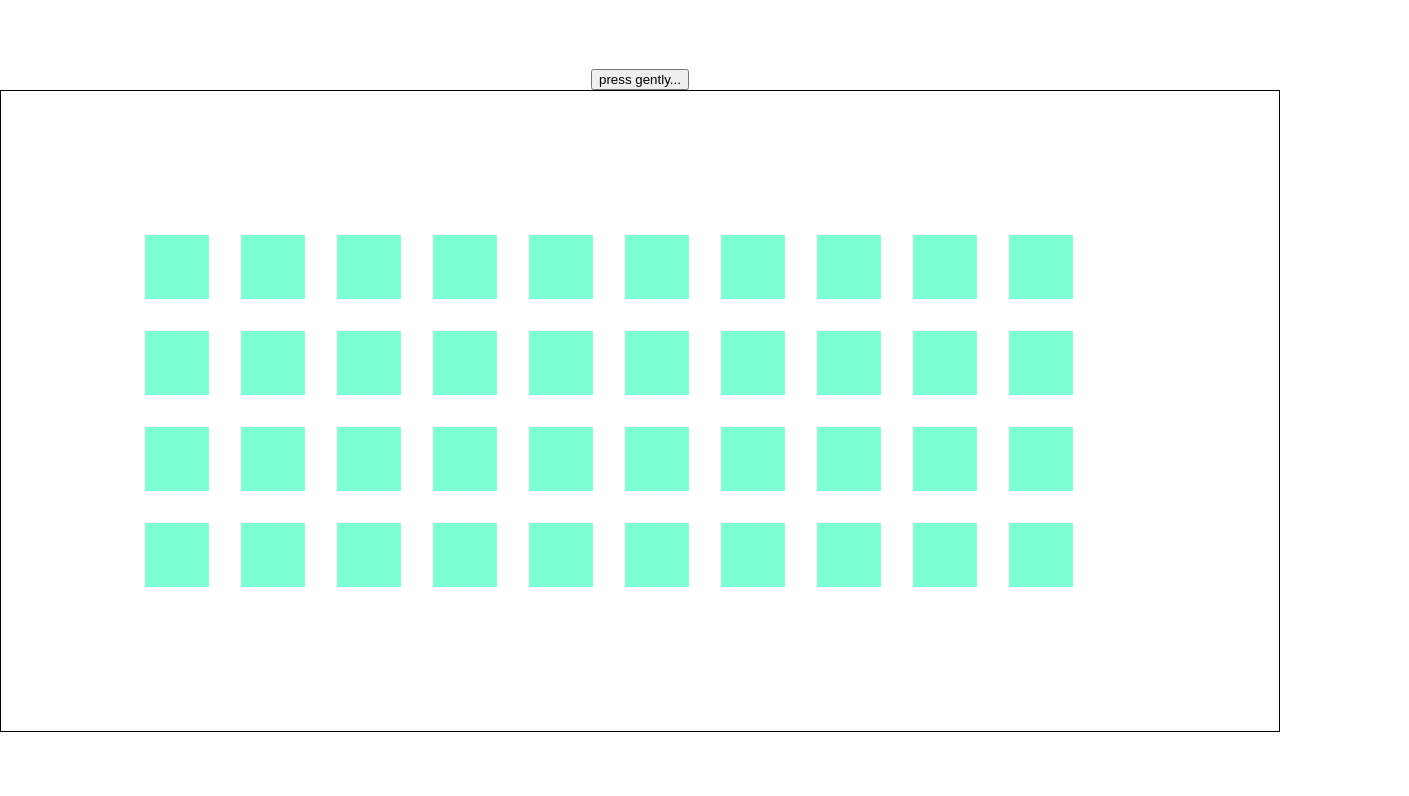
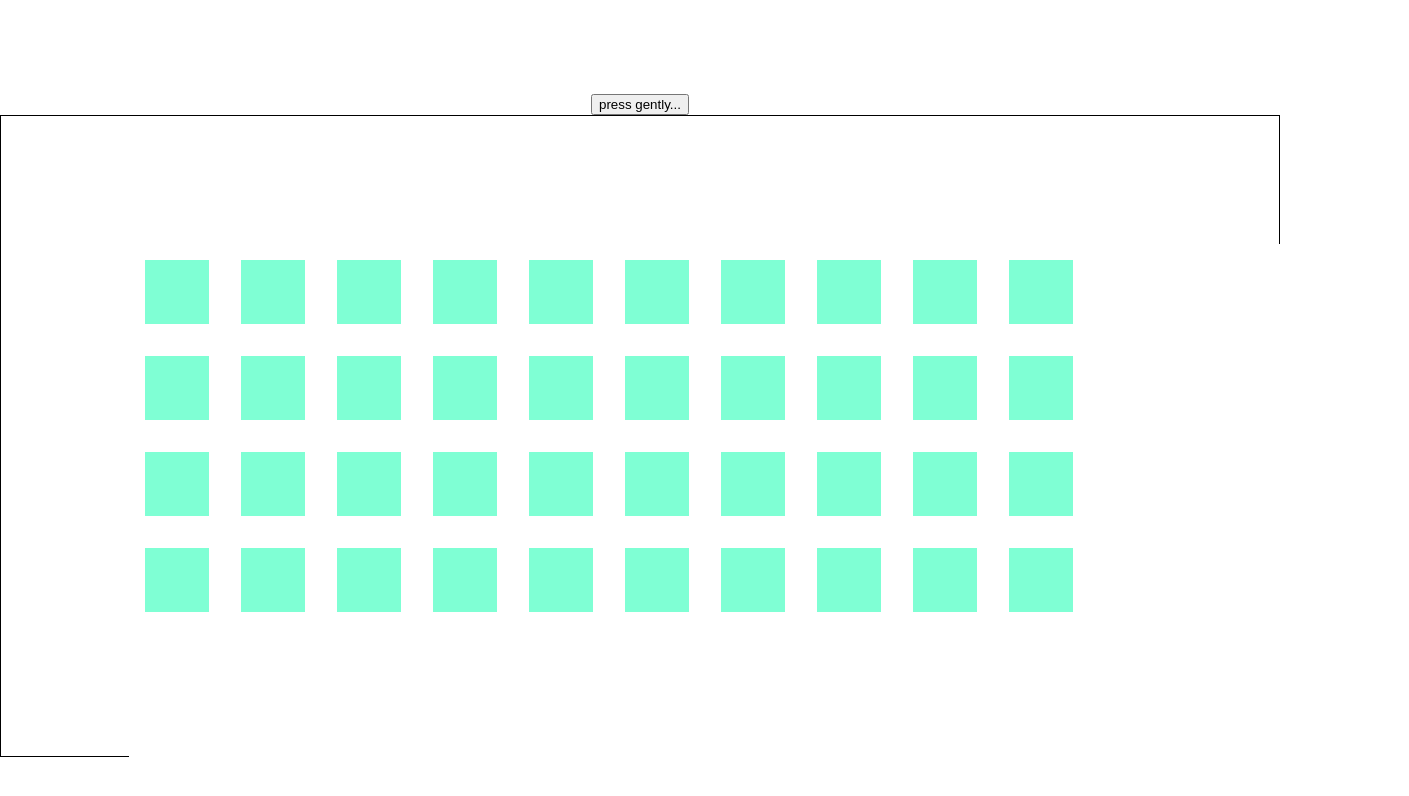
Before and after one commit to Al-Rizov/Matching_Cards, a plain HTML site: page index.html in a window 1280 px wide. Shown: the whole page, 1409 px wide, since content can reach past the window. Drawn offline with Linux system fonts and the light colour scheme; a web font is replaced by a local one.

Commit message:
Add layering and a 'curtain'-div for made matches.

```diff
--- a/index.css
+++ b/index.css
@@ -23,12 +23,35 @@ body {
 
 }
 
+.curtain {
+    position: absolute;
+    z-index: 1;
+    height: 100%;
+    width: 100%;
+    background-color: white;
+}
+
+.button {
+    margin-top: 50px;
+}
+
 .single_block {
+    position: relative;
+    z-index: 2;
     margin: 1em;
     padding: 2em;
     background-color: aquamarine;
 }
 
+
+/*------------ Open/Close/Match Classes ------------ */
+
+.single_block.match_made {
+    position: relative;
+    z-index: 0;
+    margin: 1em;
+    padding: 2em;
+}
 
 /*------------------ Pair Symbols ------------------ */
 
--- a/index.html
+++ b/index.html
@@ -11,9 +11,10 @@
         <title>Matching Cards</title>
     </head>
     <body>
-    <button onclick = 'push()'>press gently...</button>
+    <button onclick = 'push()' class="button">press gently...</button>
     <div class="blocks">
-        <div class="single_block" class="pair_symbol_twenty"></div>
+        <div class="curtain"></div>
+        <div class="single_block" id="test"></div>
         <div class="single_block" class="empty"></div>
         <div class="single_block" class="empty"></div>
         <div class="single_block" class="empty"></div>
--- a/script.js
+++ b/script.js
@@ -4,6 +4,7 @@ const symbol_classes = ['pair_symbol_one', 'pair_symbol_two', 'pair_symbol_three
                         'pair_symbol_eleven', 'pair_symbol_twelve', 'pair_symbol_thirteen', 'pair_symbol_fourteen',
                         'pair_symbol_fifteen', 'pair_symbol_sixteen', 'pair_symbol_seventeen', 'pair_symbol_eighteen',
                         'pair_symbol_nineteen', 'pair_symbol_twenty' ];
+const test = document.getElementById('test');
 
 // Removes any previously assigned 'symbol'-classes and assigns a new one.
 function changeColor(el, color) {
@@ -95,6 +96,9 @@ function assignClasses(pair) {
 function push() {
 
     assignClasses(assignPairs(card));
+    //test.classList.toggle('single_block');
+    test.classList.toggle('match_made');
+    console.log(test.classList);
 }
 
 
```
